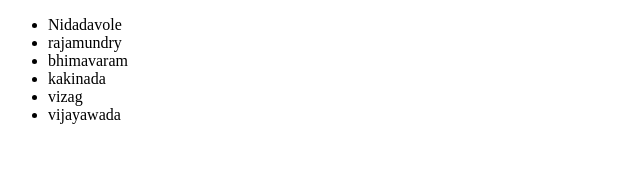
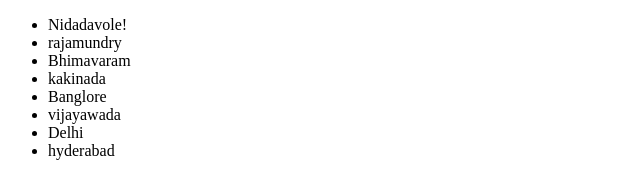
Before and after one commit to Jaya-Venkata-Rao/github, a plain HTML site: page index.html in a window 1280 px wide. Shown: the whole page, without its empty margins (0-640 px from the left). Drawn offline with Linux system fonts and the light colour scheme.

Commit message:
New Features Added

```diff
--- a/index.html
+++ b/index.html
@@ -7,12 +7,14 @@
 </head>
 <body>
     <ul>
-        <li>Nidadavole</li>
+        <li>Nidadavole!</li>
         <li>rajamundry</li>
-        <li>bhimavaram</li>
+        <li>Bhimavaram</li>
         <li>kakinada</li>
-        <li>vizag</li>
+        <li>Banglore</li>
         <li>vijayawada</li>
+        <li>Delhi</li>
+        <li>hyderabad</li>
     </ul>
 </body>
 </html>
```
